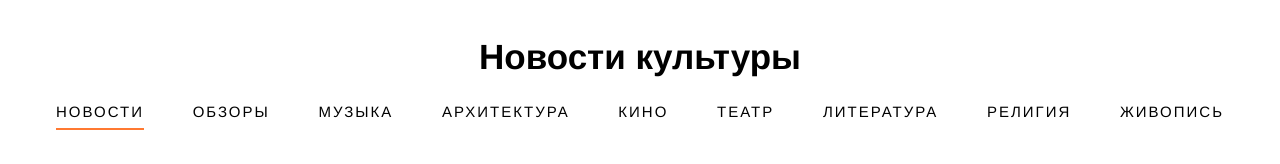
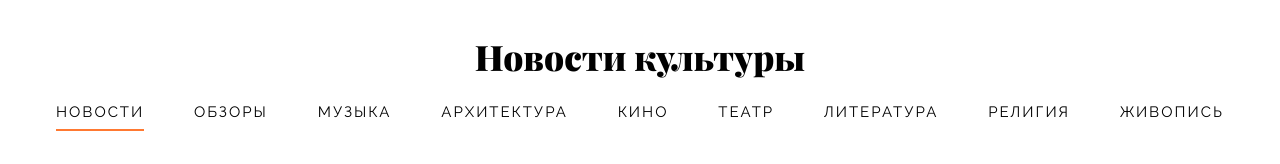
Before and after one commit to Uporold/news-portal, a website built with webpack: page src/index.html in a window 1280 px wide. Shown: the top 164 px of the page. Built offline with nearby package versions, Linux system fonts and the light colour scheme; files whose address does not match are found by name.

Commit message:
фикс пути публичных материалов

```diff
--- a/src/assets/scss/utils/fonts.scss
+++ b/src/assets/scss/utils/fonts.scss
@@ -4,9 +4,10 @@
 
 @import "mixins";
 
-@include font-face("PlayfairDisplay", "assets/fonts/playfair/PlayfairDisplay-Regular", 400);
-@include font-face("PlayfairDisplay", "assets/fonts/playfair/PlayfairDisplay-Black", bold);
+@include font-face("PlayfairDisplay", "/assets/fonts/playfair/PlayfairDisplay-Regular", 400);
+@include font-face("PlayfairDisplay", "/assets/fonts/playfair/PlayfairDisplay-Black", bold);
 
-@include font-face("Raleway", "assets/fonts/raleway/Raleway-Regular", 400);
-@include font-face("Raleway", "assets/fonts/raleway/Raleway-Light", 300);
-@include font-face("Raleway", "assets/fonts/raleway/Raleway-Black", bold);
+
+@include font-face("Raleway", "/assets/fonts/raleway/Raleway-Regular", 400);
+@include font-face("Raleway", "/assets/fonts/raleway/Raleway-Light", 300);
+@include font-face("Raleway", "/assets/fonts/raleway/Raleway-Black", bold);
```
